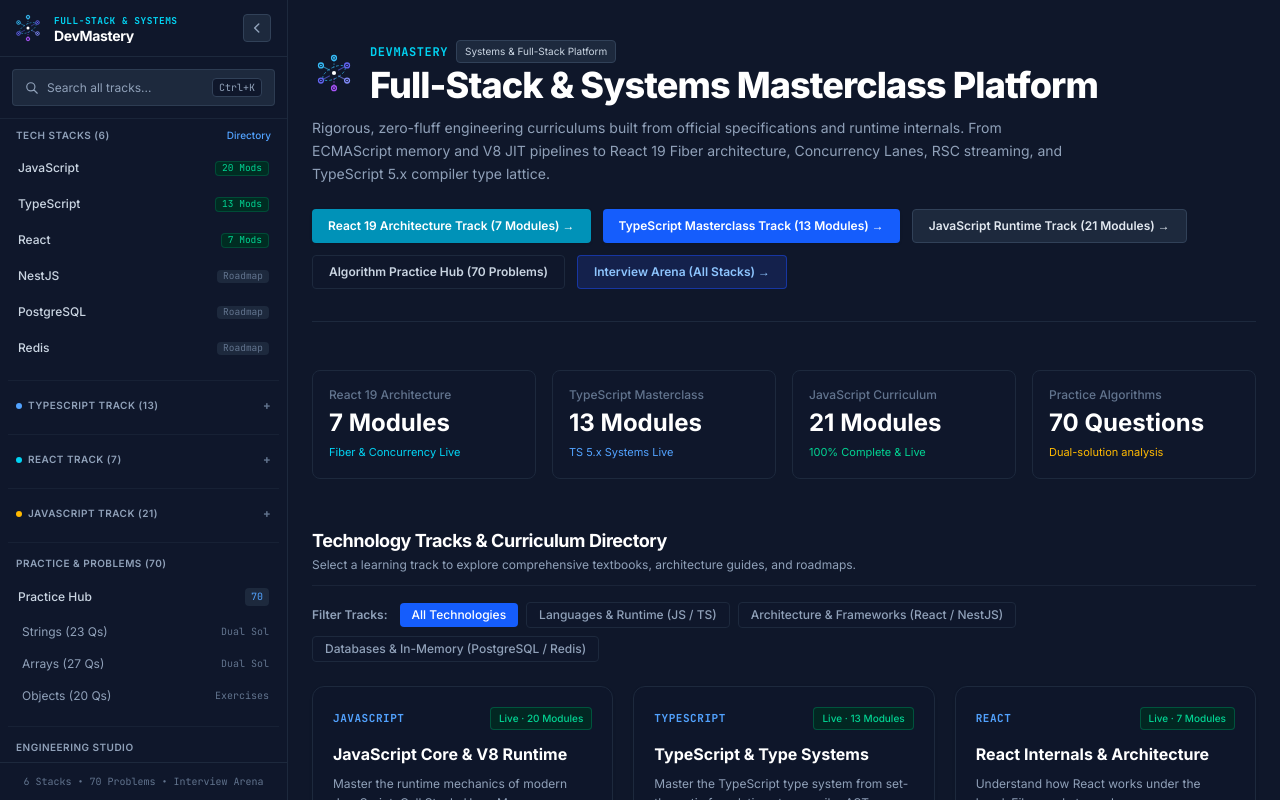
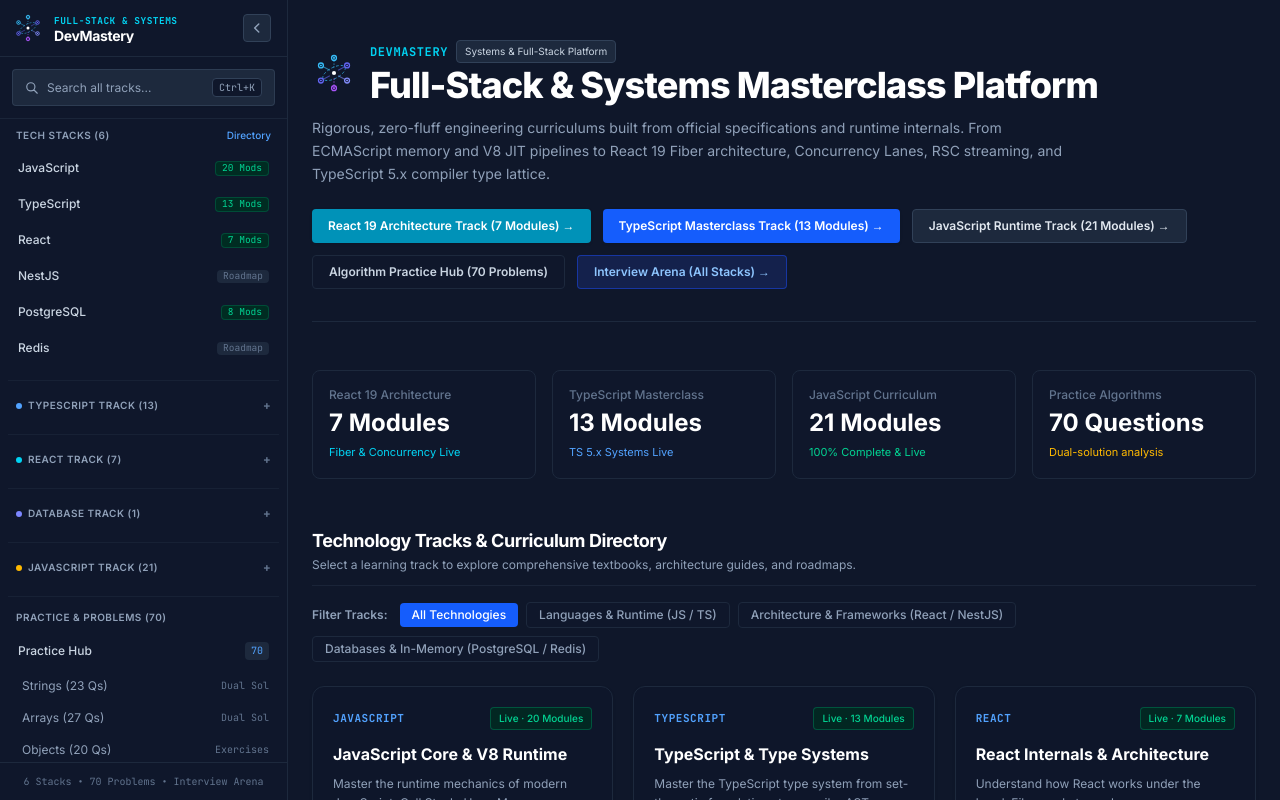
Before and after one commit to AyushPandey2412/Ts-js, a Next.js app in the folder web/: page / in a window 1280 px wide. Built offline with nearby package versions, Linux system fonts and the light colour scheme.

Commit message:
feat(sequelize): complete enterprise orm & raw query engine masterclass module with web integration

```diff
--- a/web/src/components/Sidebar.tsx
+++ b/web/src/components/Sidebar.tsx
@@ -7,7 +7,7 @@ import SearchModal from './SearchModal';
 import Logo from './Logo';
 import type { SearchItem } from '@/lib/search-index';
 import { TECHNOLOGY_TRACKS } from '@/lib/tracks';
-import { JS_MODULES, TS_MODULES, REACT_MODULES } from '@/lib/modules-meta';
+import { JS_MODULES, TS_MODULES, REACT_MODULES, SEQ_MODULES } from '@/lib/modules-meta';
 
 interface SidebarProps {
   searchIndex?: SearchItem[];
@@ -16,22 +16,25 @@ interface SidebarProps {
 export default function Sidebar({ searchIndex = [] }: SidebarProps) {
   const pathname = usePathname();
 
+  const isSeqRoute = pathname.startsWith('/modules/seq-') || pathname.startsWith('/modules/sequelize-') || pathname === '/tracks/postgres';
   const isReactRoute = pathname.startsWith('/modules/react-') || pathname === '/tracks/react';
   const isTsRoute = pathname.startsWith('/modules/ts-') || pathname === '/tracks/typescript';
-  const isJsRoute = (pathname.startsWith('/modules/') && !pathname.startsWith('/modules/ts-') && !pathname.startsWith('/modules/react-')) || pathname === '/tracks/javascript';
+  const isJsRoute = (pathname.startsWith('/modules/') && !pathname.startsWith('/modules/ts-') && !pathname.startsWith('/modules/react-') && !pathname.startsWith('/modules/seq-') && !pathname.startsWith('/modules/sequelize-')) || pathname === '/tracks/javascript';
 
   const [isCollapsed, setIsCollapsed] = useState(false);
   const [isMobileOpen, setIsMobileOpen] = useState(false);
   const [isSearchOpen, setIsSearchOpen] = useState(false);
+  const [isSeqOpen, setIsSeqOpen] = useState(isSeqRoute);
   const [isReactOpen, setIsReactOpen] = useState(isReactRoute);
   const [isTsOpen, setIsTsOpen] = useState(isTsRoute);
   const [isJsOpen, setIsJsOpen] = useState(isJsRoute);
 
   useEffect(() => {
+    if (isSeqRoute) setIsSeqOpen(true);
     if (isReactRoute) setIsReactOpen(true);
     if (isTsRoute) setIsTsOpen(true);
     if (isJsRoute) setIsJsOpen(true);
-  }, [pathname, isReactRoute, isTsRoute, isJsRoute]);
+  }, [pathname, isSeqRoute, isReactRoute, isTsRoute, isJsRoute]);
 
   // Global Ctrl+K / Cmd+K listener
   useEffect(() => {
@@ -207,7 +210,9 @@ export default function Sidebar({ searchIndex = [] }: SidebarProps) {
                 const isActive =
                   pathname === `/tracks/${t.id}` ||
                   (t.id === 'javascript' && isJsRoute) ||
-                  (t.id === 'typescript' && isTsRoute);
+                  (t.id === 'typescript' && isTsRoute) ||
+                  (t.id === 'react' && isReactRoute) ||
+                  (t.id === 'postgres' && isSeqRoute);
 
                 return (
                   <Link
@@ -349,6 +354,60 @@ export default function Sidebar({ searchIndex = [] }: SidebarProps) {
                 title="React Track (7 Modules)"
               >
                 RE
+              </Link>
+            </div>
+          )}
+
+          {/* Collapsible PostgreSQL & Sequelize Database Track Modules */}
+          {!isCollapsed ? (
+            <div className="pt-3 border-t border-slate-800/60">
+              <button
+                onClick={() => setIsSeqOpen(!isSeqOpen)}
+                className="w-full flex items-center justify-between px-2 py-1 text-[10px] font-semibold uppercase tracking-wider text-slate-400 hover:text-slate-200 transition-colors"
+              >
+                <div className="flex items-center space-x-1.5">
+                  <span className="w-1.5 h-1.5 rounded-full bg-indigo-400"></span>
+                  <span>Database Track ({SEQ_MODULES.length})</span>
+                </div>
+                <span className="text-slate-500 font-mono text-xs font-bold">{isSeqOpen ? '−' : '+'}</span>
+              </button>
+
+              {isSeqOpen && (
+                <div className="mt-1 space-y-0.5 max-h-48 overflow-y-auto pr-1">
+                  {SEQ_MODULES.map((m) => {
+                    const isCurrent = pathname === `/modules/${m.slug}`;
+                    return (
+                      <Link
+                        key={m.slug}
+                        href={`/modules/${m.slug}`}
+                        onClick={() => setIsMobileOpen(false)}
+                        className={`flex items-center justify-between px-2 py-1.5 rounded text-[11px] transition-all active:scale-[0.98] ${
+                          isCurrent
+                            ? 'bg-indigo-600/20 text-indigo-300 font-semibold border-l-2 border-indigo-400'
+                            : 'text-slate-400 hover:bg-slate-800/60 hover:text-slate-200'
+                        }`}
+                        title={m.title}
+                      >
+                        <span className="font-mono text-[9.5px] text-indigo-400 font-medium shrink-0 mr-1.5">
+                          {m.number}
+                        </span>
+                        <span className="truncate flex-1">{m.title}</span>
+                      </Link>
+                    );
+                  })}
+                </div>
+              )}
+            </div>
+          ) : (
+            <div className="pt-2 border-t border-slate-800/60 flex flex-col items-center">
+              <Link
+                href="/tracks/postgres"
+                className={`w-9 h-6 flex items-center justify-center rounded text-[10px] font-mono font-bold transition-all ${
+                  isSeqRoute ? 'bg-indigo-600 text-white' : 'text-indigo-400 hover:bg-slate-800'
+                }`}
+                title="Database Track (Sequelize & Postgres)"
+              >
+                DB
               </Link>
             </div>
           )}
--- a/web/src/lib/modules-meta.ts
+++ b/web/src/lib/modules-meta.ts
@@ -419,12 +419,23 @@ export const MODULES: ModuleMeta[] = [
     fileName: 'REACT-06-COMPILER-OPTIMIZATION-AND-PERFORMANCE.md',
     estimatedSections: 18,
     badge: 'Compiler & Profiling'
+  },
+  {
+    id: 'seq-01',
+    slug: 'sequelize-complete-orm-and-query-engine',
+    number: 'SEQ-01',
+    title: 'Sequelize ORM & Raw Query Engine',
+    subtitle: 'From Connection Pools to Raw Replacements, Dynamic Upserts, Multi-Tenancy & Model Architectures',
+    fileName: 'SEQUELIZE-COMPLETE-ORM-AND-QUERY-ENGINE.md',
+    estimatedSections: 18,
+    badge: 'Enterprise ORM'
   }
 ];
 
-export const JS_MODULES: ModuleMeta[] = MODULES.filter((m) => !m.id.startsWith('ts-') && !m.id.startsWith('react-'));
+export const JS_MODULES: ModuleMeta[] = MODULES.filter((m) => !m.id.startsWith('ts-') && !m.id.startsWith('react-') && !m.id.startsWith('seq-'));
 export const TS_MODULES: ModuleMeta[] = MODULES.filter((m) => m.id.startsWith('ts-'));
 export const REACT_MODULES: ModuleMeta[] = MODULES.filter((m) => m.id.startsWith('react-'));
+export const SEQ_MODULES: ModuleMeta[] = MODULES.filter((m) => m.id.startsWith('seq-'));
 
 export interface ModuleNavigation {
   prev: ModuleMeta | null;
--- a/web/src/lib/modules.ts
+++ b/web/src/lib/modules.ts
@@ -2,9 +2,9 @@ import fs from 'node:fs';
 import path from 'node:path';
 import { Marked } from 'marked';
 import hljs from 'highlight.js';
-import { MODULES, JS_MODULES, TS_MODULES, REACT_MODULES, type ModuleMeta, type ModuleNavigation } from './modules-meta';
+import { MODULES, JS_MODULES, TS_MODULES, REACT_MODULES, SEQ_MODULES, type ModuleMeta, type ModuleNavigation } from './modules-meta';
 
-export { MODULES, JS_MODULES, TS_MODULES, REACT_MODULES, type ModuleMeta, type ModuleNavigation } from './modules-meta';
+export { MODULES, JS_MODULES, TS_MODULES, REACT_MODULES, SEQ_MODULES, type ModuleMeta, type ModuleNavigation } from './modules-meta';
 
 // Configure marked with highlight.js and heading ids
 const marked = new Marked({
@@ -73,9 +73,10 @@ export interface TableOfContentsItem {
 export function getModuleNavigation(slug: string): ModuleNavigation {
   const isTs = slug.startsWith('ts-');
   const isReact = slug.startsWith('react-');
-  const trackList = isReact ? REACT_MODULES : isTs ? TS_MODULES : JS_MODULES;
-  const trackTitle = isReact ? 'React Internals Track' : isTs ? 'TypeScript Systems Track' : 'JavaScript Core Track';
-  const trackHref = isReact ? '/tracks/react' : isTs ? '/tracks/typescript' : '/tracks/javascript';
+  const isSeq = slug.startsWith('sequelize-') || slug.startsWith('seq-');
+  const trackList = isSeq ? SEQ_MODULES : isReact ? REACT_MODULES : isTs ? TS_MODULES : JS_MODULES;
+  const trackTitle = isSeq ? 'PostgreSQL & Database Track' : isReact ? 'React Internals Track' : isTs ? 'TypeScript Systems Track' : 'JavaScript Core Track';
+  const trackHref = isSeq ? '/tracks/postgres' : isReact ? '/tracks/react' : isTs ? '/tracks/typescript' : '/tracks/javascript';
   const currentIndex = trackList.findIndex((m) => m.slug === slug);
 
   if (currentIndex === -1) {
--- a/web/src/lib/tracks.ts
+++ b/web/src/lib/tracks.ts
@@ -440,12 +440,15 @@ export const TECHNOLOGY_TRACKS: TechnologyTrack[] = [
     name: 'PostgreSQL & Database Internals',
     shortName: 'PostgreSQL',
     category: 'databases',
-    status: 'in-progress',
+    status: 'active',
     tagline: 'Storage engines, B-Tree indexes, MVCC, query planners, and ACID transactions.',
     description: 'Master enterprise relational databases: Heap tables, page layout, WAL (Write-Ahead Logging), MVCC isolation levels, EXPLAIN ANALYZE cost estimations, GIN/BRIN indexes, connection pooling, and sharding.',
-    badge: 'Curriculum In Progress',
+    badge: 'Live · Sequelize & Postgres Engine',
     accentColor: 'indigo',
     topics: [
+      'Sequelize ORM & Raw Engine',
+      'Parameterized Replacements',
+      'Bulk Upserts & Multi-Tenancy',
       'Page Layout & Heap Files',
       'B-Tree, GIN & BRIN Indexes',
       'Write-Ahead Logging (WAL)',
@@ -453,11 +456,17 @@ export const TECHNOLOGY_TRACKS: TechnologyTrack[] = [
       'Query Optimizer & Cost Models',
       'Locks, Deadlocks & Advisory Locks',
       'Partitioning & Sharding',
-      'Connection Pooling (PgBouncer)',
-      'VACUUM & Autovacuum Tuning'
+      'Connection Pooling (PgBouncer)'
     ],
     modulesCount: 8,
     syllabus: [
+      {
+        title: '00: Sequelize ORM & Raw Query Engine',
+        description: 'Connection pools, raw parameterized queries, dynamic bulk upserts, schema-per-tenant isolation, transactions, and model associations.',
+        sectionsCount: 18,
+        status: 'available',
+        slug: 'sequelize-complete-orm-and-query-engine'
+      },
       {
         title: '01: Storage Engine & Disk Page Architecture',
         description: '8KB page structure, item pointers, tuple headers, and TOAST storage for oversized attributes.',
```
Also changed, not shown: 1 other file (tests, documents, lock files or other folders).
